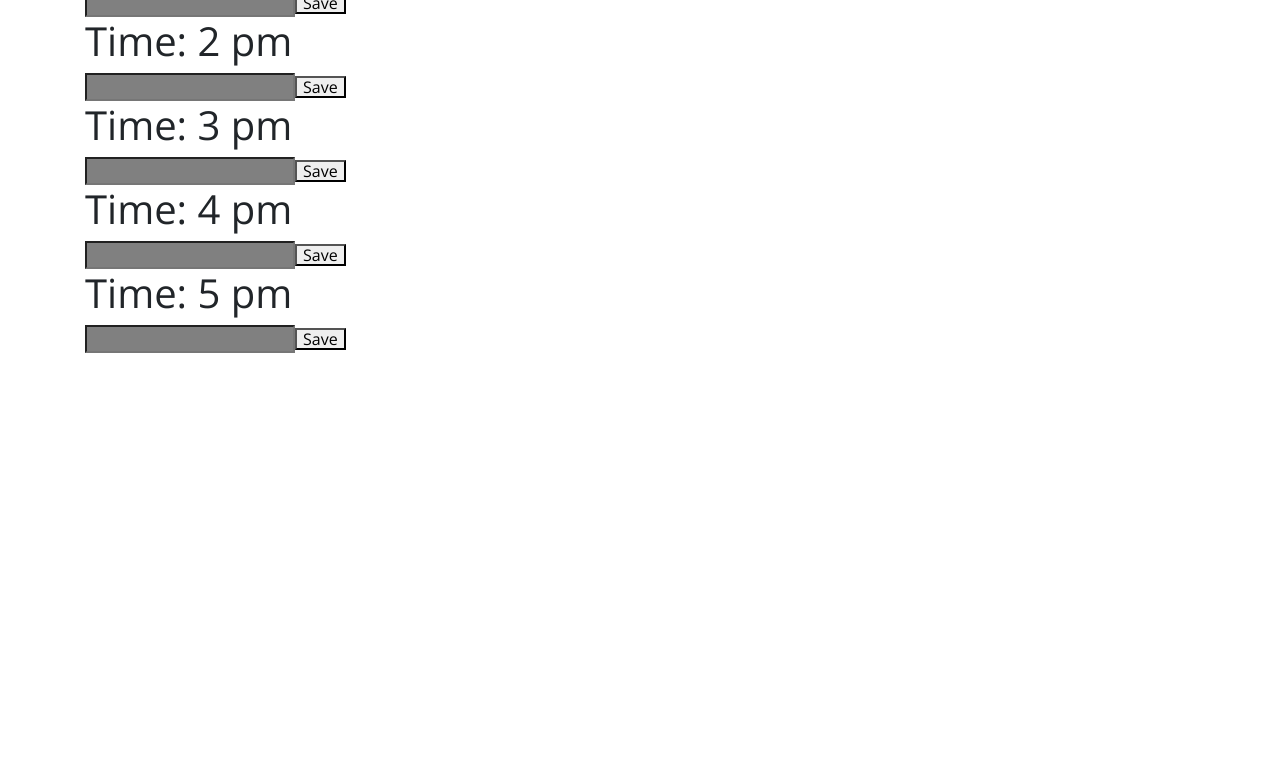
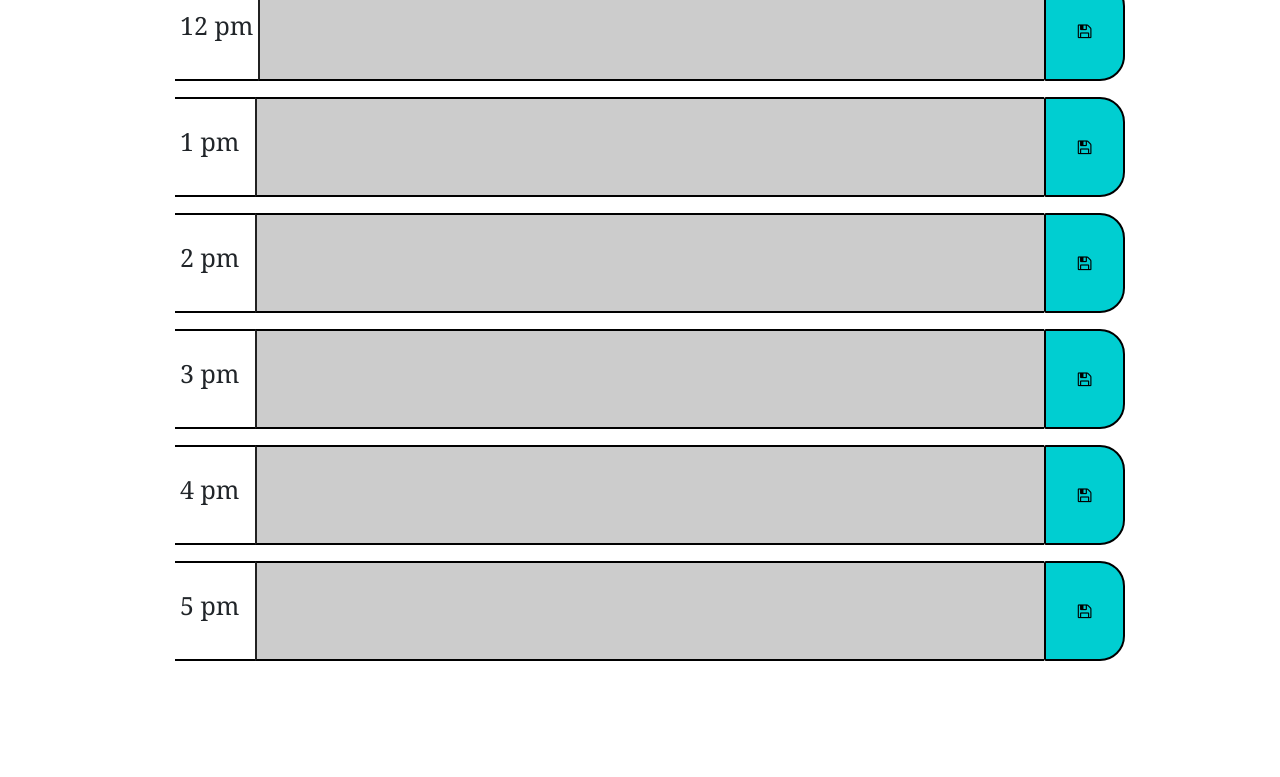
Before and after one commit to Mohmedvaid/work-day-scheduler, a plain HTML site: page Develop/index.html in a window 1280 px wide. Shown: the part 703-1480 px from the top of the page. Before the commit the page ends 1056 px from the top, so only its background shows below. Drawn offline with nearby package versions, Linux system fonts and the light colour scheme.

Commit message:
Pushing final changes. Style and Logic are working as expected! Ready for prod.

```diff
--- a/Develop/index.html
+++ b/Develop/index.html
@@ -19,6 +19,7 @@
       rel="stylesheet"
     />
     <link rel="stylesheet" href="style.css" />
+    <link rel="stylesheet" href="https://cdnjs.cloudflare.com/ajax/libs/font-awesome/4.7.0/css/font-awesome.min.css">
     <title>Work Day Scheduler</title>
   </head>
 
--- a/Develop/script.js
+++ b/Develop/script.js
@@ -6,6 +6,7 @@ $(document).ready(function () {
         // check if stored array in local storage, if not then create the array
         // create the initial array
         // covert 24 to 12 hour
+
 
         for (var i = 0; i < 9; i++) {
 
@@ -17,25 +18,29 @@ $(document).ready(function () {
                 if (i + 9 < 12) {
                     arr.push({
                         hour: `${i+9} am`,
-                        events: [""]
+                        events: ""
                     })
                 } else {
                     if (i + 9 == 12) {
                         arr.push({
                             hour: `${i+9} pm`,
-                            events: [""]
+                            events: ""
                         })
                     } else {
                         arr.push({
                             hour: `${(i+9)-12} pm`,
-                            events: [""]
+                            events: ""
                         })
                     }
 
                 }
             }
-            $(`.container`).append(`<h1 class= "hours">Time: ${arr[i].hour}</h1>`);
-            $(`.container`).append(`<input class="events-input${i}" value= ${arr[i].events}><button class="save-btn" id="${i}">Save</button>`);
+
+            $(`.container`).append(`<div class="whole-event" id="whole-event${i}"></div>`)
+            $(`#whole-event${i}`).append(`<p class= "hours">${arr[i].hour}</p>`);
+
+            $(`#whole-event${i}`).append(`<input id = "input-box"class="events-input${i}" value= '${arr[i].events}'><button class="save-btn fa fa-save" id="${i}"></button>`);
+
 
         }
     }
@@ -43,33 +48,39 @@ $(document).ready(function () {
 
 
     function addEvent() {
-        $(`.save-btn`).on('click',function(e) {
-            var clickID= (e.target.id);
-            console.log(clickID)
+        $(`.save-btn`).on('click', function (e) {
+            var clickID = (e.target.id);
             var input = $(`.events-input${clickID}`).val()
-            console.log(input)
+
             arr[clickID].events = [];
             arr[clickID].events.push(input)
             localStorage.setItem('arr', JSON.stringify(arr));
         })
     }
 
+    //render funtion change the background color of the hours according to past, present and future
     function render() {
-        for(var i = 0; i<=8;i++){
-            console.log(`i=${i}`)
-            if(i+9< moment().hour()){
-                $(`.events-input${i}`).css("background-color", "grey")
-            }
-            else{
-                $(`.events-input${i}`).css("background-color", "green")
+        for (var i = 0; i <= 8; i++) {
+            if (i + 9 < moment().hour()) {
+                $(`.events-input${i}`).css("background-color", "#cccccc")
+            } else {
+                $(`.events-input${i}`).css("background-color", "#00e200")
             }
 
-            if(moment().hour()==i+9){
-                console.log(`current hour: ${moment().hour()}i=${i+9}`)
+            if (moment().hour() == i + 9) {
+
                 $(`.events-input${i}`).css("background-color", "red")
             }
 
         }
+
+        //Getting locale date
+        var m = moment();
+        //Formating and storing date in variable
+        var date = `${m.format("dddd")}, ${m.format("MMMM Do")}`
+        //Appending date in Jumbotron
+        $(`#currentDay`).append(date)
+
 
 
         // loop though hours
@@ -77,6 +88,7 @@ $(document).ready(function () {
         // loop thru every events and display them
     }
 
+    //Calling methods
     buildArr();
     render();
     addEvent();
--- a/Develop/style.css
+++ b/Develop/style.css
@@ -69,3 +69,49 @@ textarea{
   font-size: 20px;
   transition: all .3s ease-in-out;
 }
+
+/* Timeblock styles */
+
+#input-box{
+  height: 100px;
+  width: 900px;
+  margin: 0px;
+  border-top: 2px solid black;
+  border-bottom: 2px solid black;
+  border-right: 0px;
+}
+
+.container{
+  width: 1000px;
+  margin-bottom: 100px;
+
+}
+
+.whole-event{
+  display: flex;
+  margin-left: 20px;
+
+}
+
+.hours{
+  font-family: Georgia, 'Times New Roman', Times, serif;
+  padding: 30px 5px 30px;
+  white-space: nowrap;
+  border-top: 2px solid black;
+  border-bottom: 2px solid black;
+  height: 100px;
+  width: 90px;
+  font-size: 25px;
+}
+
+.save-btn{
+  height: 100px;
+  width: 90px;
+  border: 2px solid black;
+  background-color: darkturquoise;
+  border-radius: 2px 25px 25px 2px;
+
+}
+.save-btn:hover {
+  background-color: rgb(51, 171, 215);
+}
```
